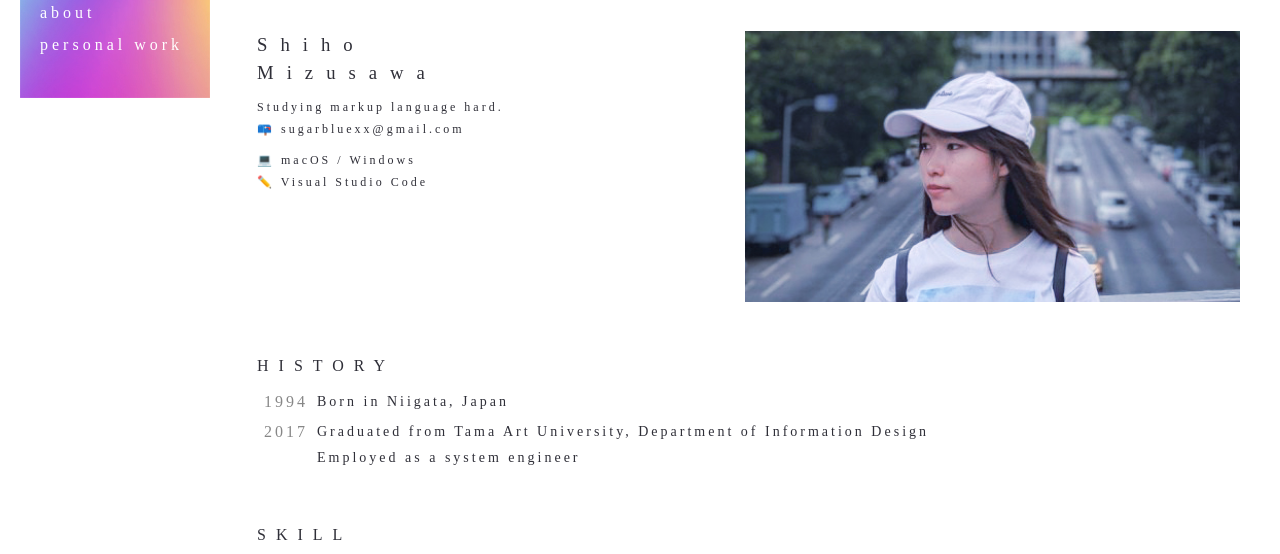
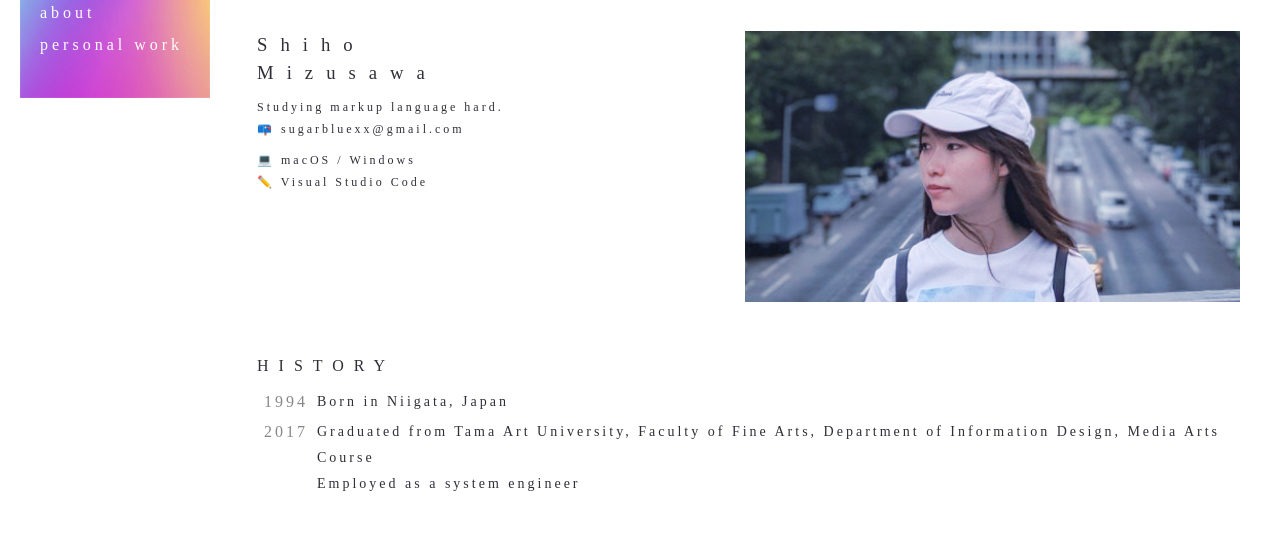
Before and after one commit to swimmyxox/portfolio, a website: page public/about.html in a window 1280 px wide. Shown: the part 112-666 px from the top of the page. Drawn offline with nearby package versions, Linux system fonts and the light colour scheme; a web font is replaced by a local one.

Commit message:
fixed history

```diff
--- a/public/about.html
+++ b/public/about.html
@@ -71,9 +71,8 @@
               <dd>Born in Niigata, Japan</dd>
               <dt>2017</dt>
               <dd>
-                Graduated from Tama Art University, Department of Information
-                Design
-                <br />
+                Graduated from Tama Art University, Faculty of Fine Arts,
+                Department of Information Design, Media Arts Course<br />
                 Employed as a system engineer
               </dd>
             </dl>
```
